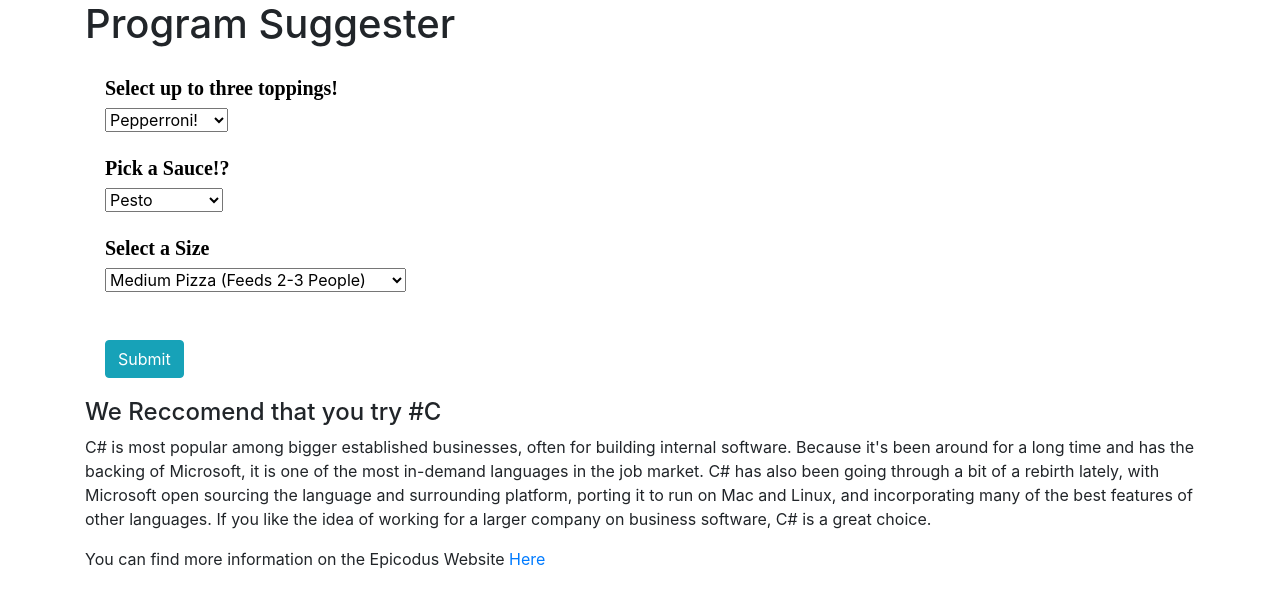
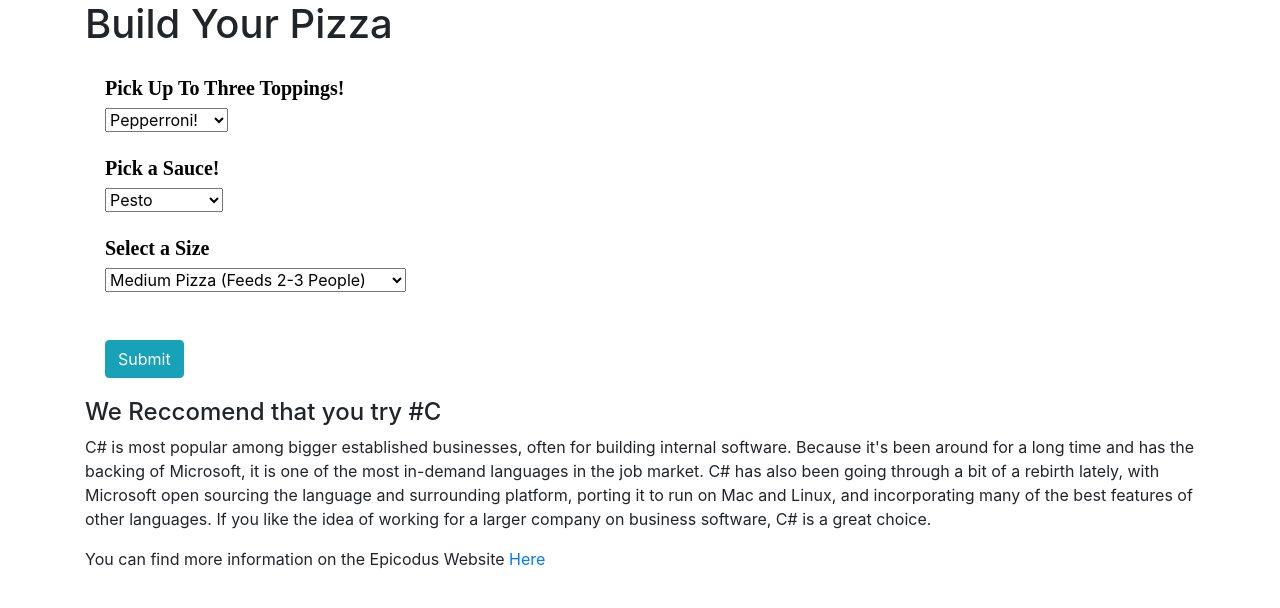
Before and after one commit to scastaneda36/pizza-shop, a plain HTML site: page index.html in a window 1280 px wide. Drawn offline with Linux system fonts and the light colour scheme.

Commit message:
saved changes

```diff
--- a/index.html
+++ b/index.html
@@ -5,14 +5,14 @@
   <link href="css/styles.css" rel="stylesheet" type="text/css">
   <script src="js/jquery-3.3.1.js"></script>
   <script src="js/scripts.js"></script>
-  <title>Programming Suggester</title>
+  <title>Pizza Party!</title>
 </head>
 <body>
   <div class="container">
-    <h1>Program Suggester</h1>
+    <h1>Build Your Pizza</h1>
     <form id="Pizza">
     <div id="Toppings">
-      <h2>Select up to three toppings!</h2>
+      <h2>Pick Up To Three Toppings!</h2>
       <select id="t1">
         <option value="pepperonit">Pepperroni!</option>
         <option value="xtracheese">Extra Cheese</option>
@@ -24,7 +24,7 @@
     </div>
       <br>
       <div id="sauce">
-        <h2>Pick a Sauce!?</h2>
+        <h2>Pick a Sauce!</h2>
         <select id="sauce">
           <option value="pesto">Pesto</option>
           <option value="marinara">Marinara</option>
```
Also changed, not shown: 1 other file.
